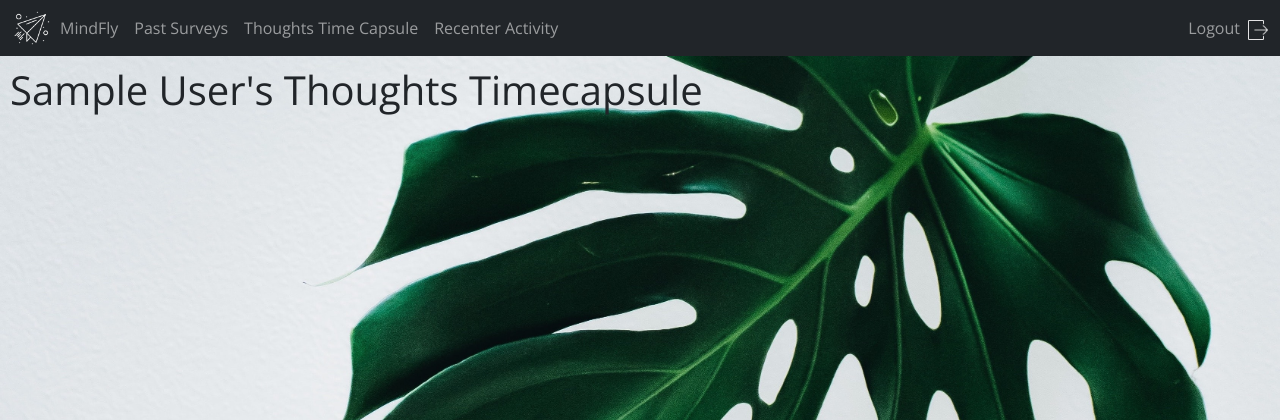
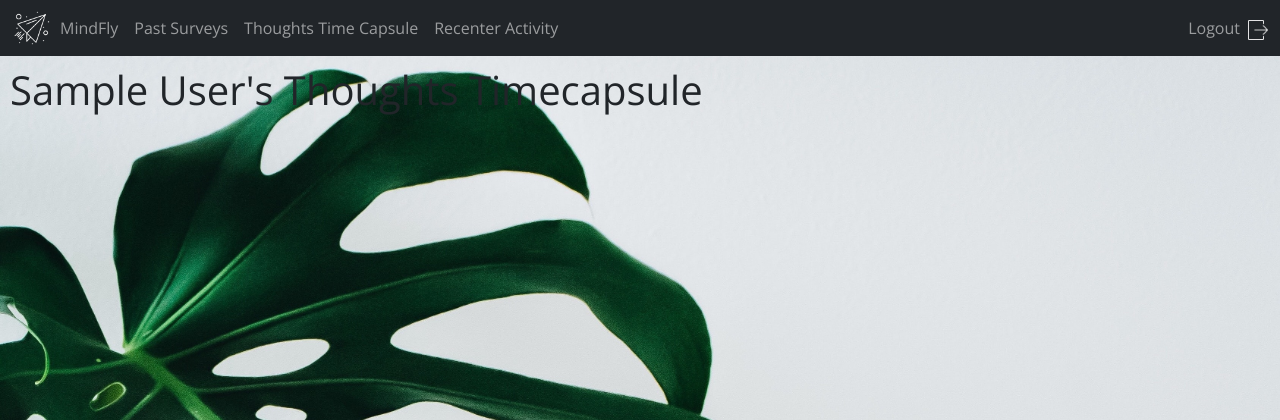
Before and after one commit to n-lambert/mindfulness-app, a Flask app: page /journal in a window 1280 px wide. Shown: the top 420 px of the page. Run offline with Flask 2, Linux system fonts and the light colour scheme; the visitor is signed in with stand-in values (Sample User, id 1); data comes from the database, SQL or seed files in the repository; data that the repository does not hold is empty.

Commit message:
background design

```diff
--- a/static/css/styles.css
+++ b/static/css/styles.css
@@ -42,6 +42,10 @@
 .homepage{
     background-image: url("../images/homepage.jpg");
     background-size: cover;
+}
+
+.thoughts-background{
+    background-image: url("../images/background3.jpg");
 }
 
 .homepage-title{
--- a/templates/thoughts.html
+++ b/templates/thoughts.html
@@ -4,6 +4,7 @@
 {% block title %}{{user_name}}'s Thoughts Timecapsule{% endblock %}
 
 {% block body %}
+<body class="thoughts-background">
     <h1 class="timecapsule-title">{{user_name}}'s Thoughts Timecapsule</h1>
         {% for response in journal_responses %}
             <div class="journal-container">
@@ -44,4 +45,5 @@
             </div>
         {% endfor %}
     <script src="/static/thoughts_buttons.js"></script>
+</body>
 {% endblock %}
```
Also changed, not shown: templates/homepage.html (+11 -0 lines), static/images/background3.jpg (added). Lines whose indentation alone changed are shown as unchanged.
